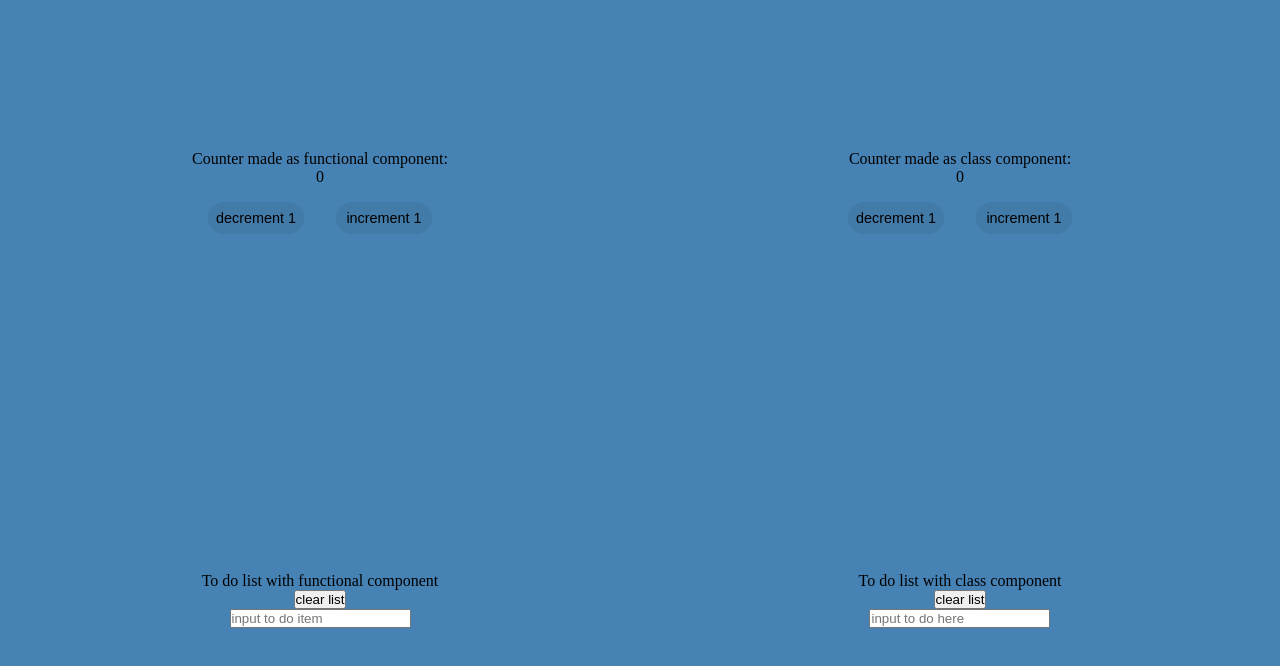
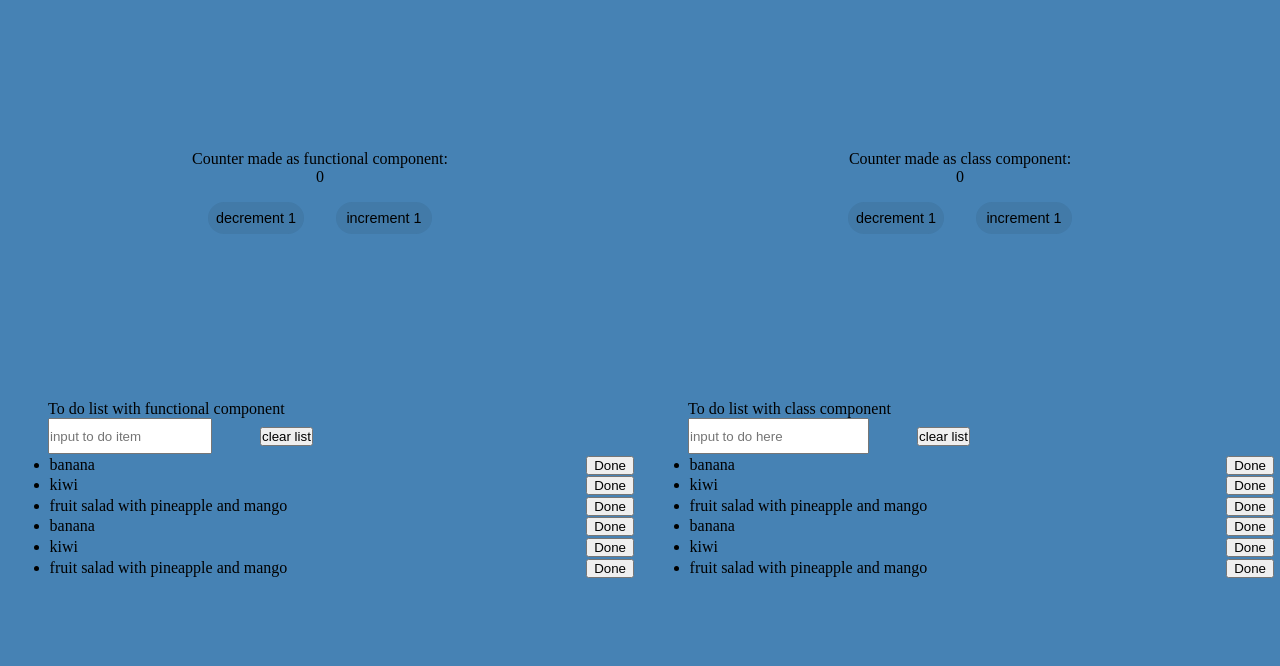
Before and after one commit to george-necula/app, a React (Create React App) app: page / in a window 1280 px wide. Shown: the top 666 px of the page. Built offline with nearby package versions, Linux system fonts and the light colour scheme.

Commit message:
mostly visual changes

```diff
--- a/src/class.jsx
+++ b/src/class.jsx
@@ -45,17 +45,17 @@ class ToDoWithClassComponent extends React.Component{
 
   render(){
     return(
-      <div className='ToDoWithClassComponent'>
+      <div className='toDoWithFunctionalComponent'>
         <p>To do list with class component</p>
-        <button onClick={() => { this.props.clearTasks();}}>clear list</button>
         <input placeholder='input to do here' type='text'
         onKeyDown={(e) => this.addElementToList(e)} />
-        <ul>
+        <button className='clearButton' onClick={() => { this.props.clearTasks();}}>clear list</button>
+        <ul className='itemList'>
           {this.props.taskList.map((item) => (
-            <li className='toDoClassItem' key={item.id}>{item.task}
-
-            <button className='toDoClassDone' onClick={() => this.props.removeTask(item)}>Done</button>
-            </li>
+            <div className='item'>
+              <li className='itemValue' key={item.id}>{item.task} </li>
+              <button className='itemButton' onClick={() => this.props.removeTask(item)}>Done</button>
+            </div>
           ))}
         </ul>
 
--- a/src/functional.jsx
+++ b/src/functional.jsx
@@ -1,4 +1,4 @@
-import { React } from 'react'
+import { React, useState, useEffect, useRef } from 'react'
 
 //redux stuff
 import { useSelector, useDispatch } from 'react-redux';
@@ -9,18 +9,44 @@ import * as counterAC from './redux/actions/counterAction'
 function ToDoWithFunctionalComponent() {
   // const [list, setList] = useState({});
   // const [count, setCount] = useState(0);
-
+  const [len, setLen] = useState(10)
   const taskList = useSelector((state) => state.taskList)
   const dispach = useDispatch()
   const { addTask, removeTask , clearTasks} = bindActionCreators(taskListAC, dispach)
-
 
   const generateKey = (pre) => {
     return `${pre}_${new Date().getTime()}`;
   }
 
+
+
+  // function deleteItem(key) {
+  //   let temp = listlen
+  //   console.log('removed: ', temp[key])
+  //   delete temp[key]
+  //   setList(temp)
+  //   setCount(count + 1)
+  // }
+
+  function debug(){
+    const debugValues = ['banana', 'kiwi', 'fruit salad with pineapple and mango']
+    debugValues.map(fruit => addTask(generateKey(fruit), fruit))
+  }
+
+
+
+  function max(a,b){
+    return (a > b) ? a : b
+  }
+
+  function widthSet(e){
+    const textLen = e.target.value.length;
+    console.log('test : ',max(10,textLen))
+    return max(10,textLen/2)
+  }
   function addElementToList(e) {
     // console.log(e.target.value)
+    setLen(widthSet(e))
     if (e.key === "Enter" && e.target.value) {
       const id = generateKey(e.target.value);
       const tempVal = e.target.value
@@ -31,25 +57,26 @@ function ToDoWithFunctionalComponent() {
     }
   }
 
-  // function deleteItem(key) {
-  //   let temp = list
-  //   console.log('removed: ', temp[key])
-  //   delete temp[key]
-  //   setList(temp)
-  //   setCount(count + 1)
-  // }
+  useEffect(() => {
+    debug()
+
+  }, []);
 
   return (
     <div className='toDoWithFunctionalComponent'>
       <p>To do list with functional component</p>
       {/* <p>Tasks done: {count}</p> */}
-      <button onClick={() => clearTasks()}>clear list</button>
-      <input type='text' placeholder='input to do item'
-        onKeyDown={(e) => addElementToList(e)} />
-      <ul>
+      <input  type='text' placeholder='input to do item'
+      style={{width: len + 'rem'}}
+      onKeyDown={(e) => addElementToList(e)}
+      maxLength='40'/>
+      <button className='clearButton' onClick={() => clearTasks()}>clear list</button>
+      <ul className='itemList'>
         {taskList.map((item) => (
-          <li key={item.id}>{item.task}
-            <button onClick={() => removeTask(item.id)}>Done</button></li>))}
+          <div className='item'>
+            <li className='itemValue' key={item.id}>{item.task}</li>
+            <button className='itemButton' onClick={() => removeTask(item.id)}>Done</button>
+          </div>))}
       </ul>
     </div>
   )
--- a/src/redux/reducers/taskReducer.js
+++ b/src/redux/reducers/taskReducer.js
@@ -5,13 +5,13 @@ const CLEAR_TASKS = 'CLEAR_TASKS'
 const taskReducer = (state = [], action) => {
   switch (action.type) {
     case ADD_TASK:
-      console.log('added : ', action.payload)
+      // console.log('added : ', action.payload)
       return [...state, {id: action.payload.id, task: action.payload.task}]
     case REMOVE_TASK:
-      console.log('removed : ', action.payload)
+      // console.log('removed : ', action.payload)
       return state.filter(task => task.id !== action.payload.id)
     case CLEAR_TASKS:
-      console.log('cleard list')
+      // console.log('cleard list')
       return []
     default:
       return state
--- a/src/styles/App.css
+++ b/src/styles/App.css
@@ -32,29 +32,26 @@
 
 .toDoWithFunctionalComponent{
   background-color: steelblue;
-  display: grid;
-  place-content: center;
-  justify-items: center;
+  padding-left: 3em;
+  /* display: grid; */
+  /* place-content: center;
+  justify-items: center; */
   height: 50vh;
 }
 
 .ToDoWithClassComponent{
   background-color: steelblue;
-  display: grid;
+  padding-left: 3em;
+  /* display: grid;
   place-content: center;
-  justify-items: center;
+  justify-items: center; */
   height: 50vh;
 }
 
-.toDoClassItem{
-  max-width: 10rem;
-}
 
-.CounterWithUseState .buttons{
-}
 
 .CounterWithUseState button, .CounterWithClass button{
-  position:sticky;
+  /* position:sticky; */
   border: none;
   border-radius: 1rem;
   width: 6rem;
@@ -74,3 +71,30 @@
   /* height: 2.5rem; */
   width: 7rem;
 }
+
+.toDoWithFunctionalComponent input{
+  height: 2rem;
+}
+.toDoWithFunctionalComponent .clearButton{
+  margin-left: 3rem;
+}
+
+
+
+.toDoWithFunctionalComponent .itemList{
+  width: 99%;
+
+}.toDoWithFunctionalComponent .item{
+  display: flex;
+  margin: .1rem;
+  width: 100%;
+}
+
+.toDoWithFunctionalComponent .itemValue{
+  flex-grow: 2;
+}
+.toDoWithFunctionalComponent .itemButton{
+  height: 100%;
+  width: 3rem;
+  margin-right: 0.1rem;
+}
```
